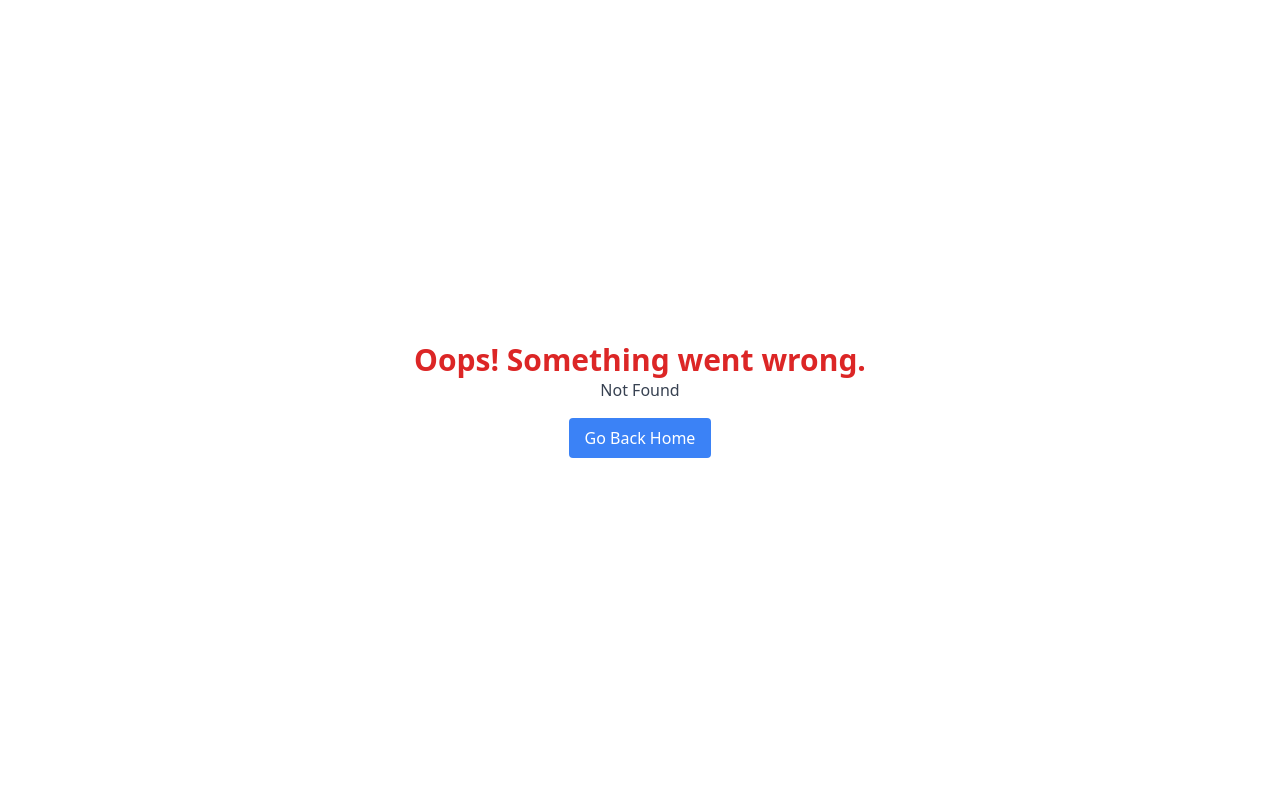
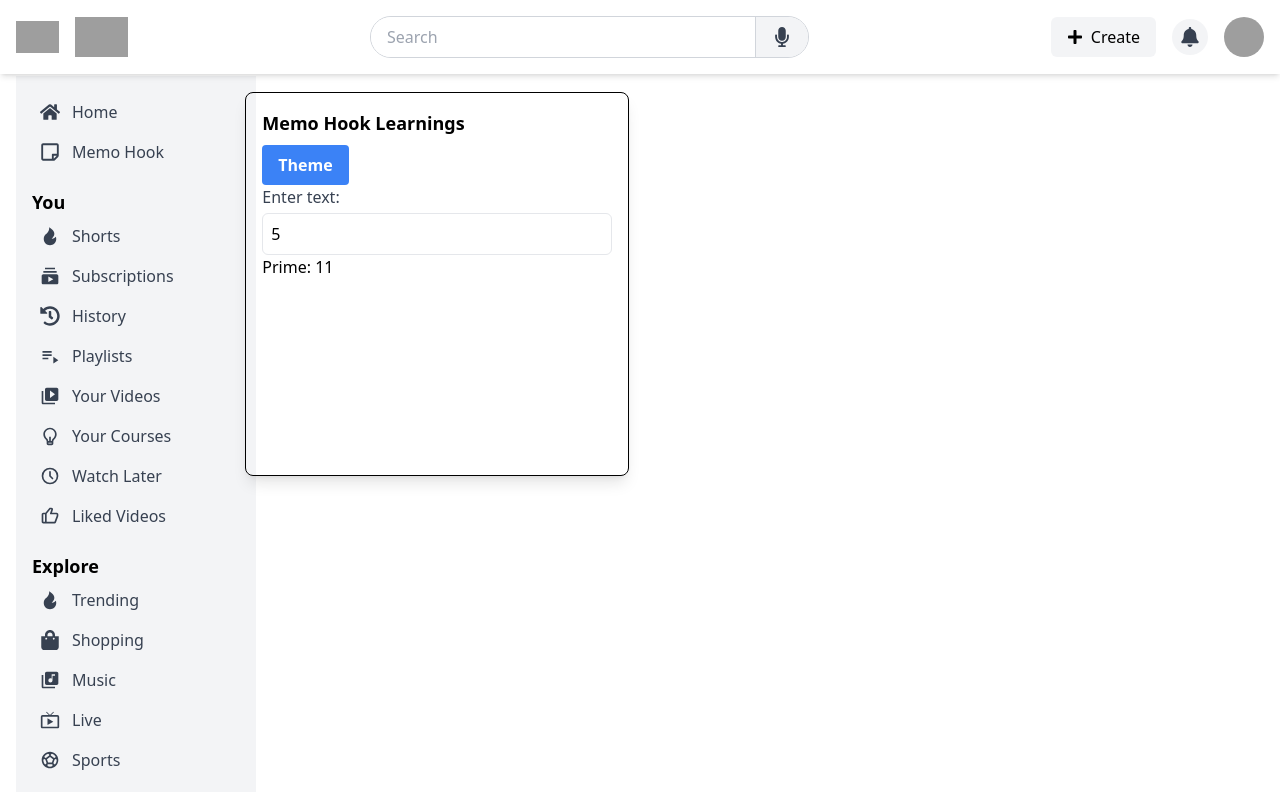
Before and after one commit to AshwiniRamesh/namaste-youtube, a React (Create React App) app: page /memoHook in a window 1280 px wide. Before the commit this address had no page. Shown: the top 792 px of the page. Built offline with nearby package versions, Linux system fonts and the light colour scheme; grey boxes are pictures that could not be loaded.

Commit message:
MemoHookLearnings

```diff
--- a/src/App.js
+++ b/src/App.js
@@ -5,6 +5,7 @@ import Body from "./components/Body";
 import WatchPage from "./components/WatchPage";
 import MainContainer from "./components/MainContainer";
 import SearchResults from "./components/searchResults";
+import MemoHookLearnings from "./components/MemoHookLearnings";
 import ErrorBoundary from "./components/ErrorBoundary";
 
 const appRouter = createBrowserRouter([
@@ -16,6 +17,7 @@ const appRouter = createBrowserRouter([
       { path: "/", element: <MainContainer /> },
       { path: "/watch", element: <WatchPage /> },
       { path: "/search", element: <SearchResults /> }, // Add search page
+      { path: "/memoHook", element: <MemoHookLearnings /> },//useMemo() hook learnings
     ],
   },
 ]);
--- /dev/null
+++ b/src/components/MemoHookLearnings.jsx
@@ -0,0 +1,46 @@
+import React, { useState, useMemo, useCallback } from "react";
+import { findNthPrime } from "../utils/prime";
+
+export default function MemoHookLearnings() {
+  const [text, setText] = useState(5);
+  const [isDarkTheme, setIsDarkTheme] = useState(false);
+
+  // Memoize the function to prevent re-execution unless 'text' changes
+  const prime = useMemo(() => findNthPrime(Number(text)), [text]);
+
+  // useCallback ensures these functions are not recreated unnecessarily
+  const changeInput = useCallback((event) => {
+    setText(event.target.value);
+    console.log("Input changed");
+  }, []);
+
+  const changeTheme = useCallback(() => {
+    setIsDarkTheme((prevTheme) => !prevTheme);
+    console.log("Theme changed");
+  }, []);
+
+  return (
+    <div className={isDarkTheme ? "bg-gray-900 text-white" : ""}>
+      <div className="m-4 p-4 w-96 h-96 border border-black rounded-lg shadow-lg">
+        <h1 className="text-lg font-bold mb-2">Memo Hook Learnings</h1>
+        <button
+          className="bg-blue-500 hover:bg-blue-700 text-white font-bold py-2 px-4 rounded"
+          onClick={changeTheme}
+        >
+          Theme
+        </button>
+        <label htmlFor="memo-input" className="block text-gray-700 mb-1">
+          Enter text:
+        </label>
+        <input
+          id="memo-input"
+          value={text}
+          type="number"
+          onChange={changeInput}
+          className="w-full p-2 border rounded-md focus:outline-none focus:ring-2 focus:ring-blue-500"
+        />
+        <h3> Prime: {prime}</h3>
+      </div>
+    </div>
+  );
+}
--- a/src/index.js
+++ b/src/index.js
@@ -6,9 +6,9 @@ import reportWebVitals from './reportWebVitals';
 
 const root = ReactDOM.createRoot(document.getElementById('root'));
 root.render(
-  <React.StrictMode>
+  // <React.StrictMode>
     <App />
-  </React.StrictMode>
+  // </React.StrictMode>
 );
 
 // If you want to start measuring performance in your app, pass a function
--- a/src/utils/constants.js
+++ b/src/utils/constants.js
@@ -5,6 +5,7 @@ import {
   FaGamepad,
   FaFilm,
   FaPodcast,
+  FaRegStickyNote
 } from "react-icons/fa";
 import {
   MdSubscriptions,
@@ -26,13 +27,14 @@ export const constants = {
       heading: "",
       listItems: [
         { name: "Home", icon: <FaHome />, path: "/" },
-        { name: "Shorts", icon: <RiFireFill />, path: "/shorts" },
-        { name: "Subscriptions", icon: <MdSubscriptions />, path: "/subscriptions" },
+        { name: "Memo Hook", icon: <FaRegStickyNote />, path: "/memoHook" },
       ],
     },
     {
       heading: "You",
       listItems: [
+        { name: "Shorts", icon: <RiFireFill />, path: "/shorts" },
+        { name: "Subscriptions", icon: <MdSubscriptions />, path: "/subscriptions" },
         { name: "History", icon: <FaHistory />, path: "/history" },
         { name: "Playlists", icon: <MdPlaylistPlay />, path: "/playlists" },
         { name: "Your Videos", icon: <MdVideoLibrary />, path: "/your-videos" },
--- /dev/null
+++ b/src/utils/prime.js
@@ -0,0 +1,29 @@
+// Function to check if a number is prime
+function isPrime(num) {
+  if (num < 2) return false;
+  if (num === 2) return true;
+  if (num % 2 === 0) return false; // Skip even numbers
+
+  for (let i = 3; i * i <= num; i += 2) {
+    if (num % i === 0) return false;
+  }
+  return true;
+}
+
+// Function to find the nth prime number
+ export function findNthPrime(n) {
+  console.log("Prime number calculated again");
+  if (n < 1) return null; // Edge case: n must be at least 1
+
+  let count = 0;
+  let num = 1;
+
+  while (count < n) {
+    num++;
+    if (isPrime(num)) {
+      count++;
+    }
+  }
+
+  return num;
+}
```
